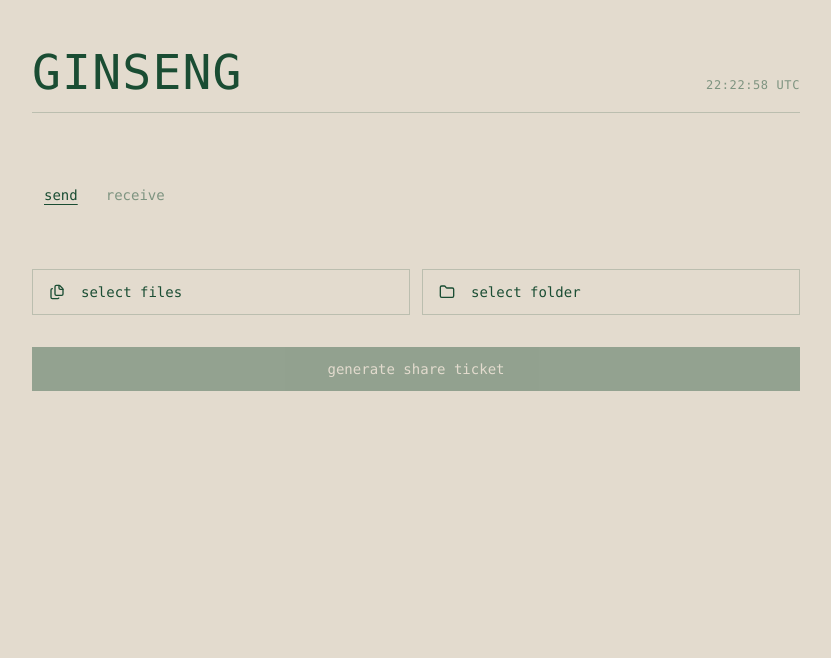
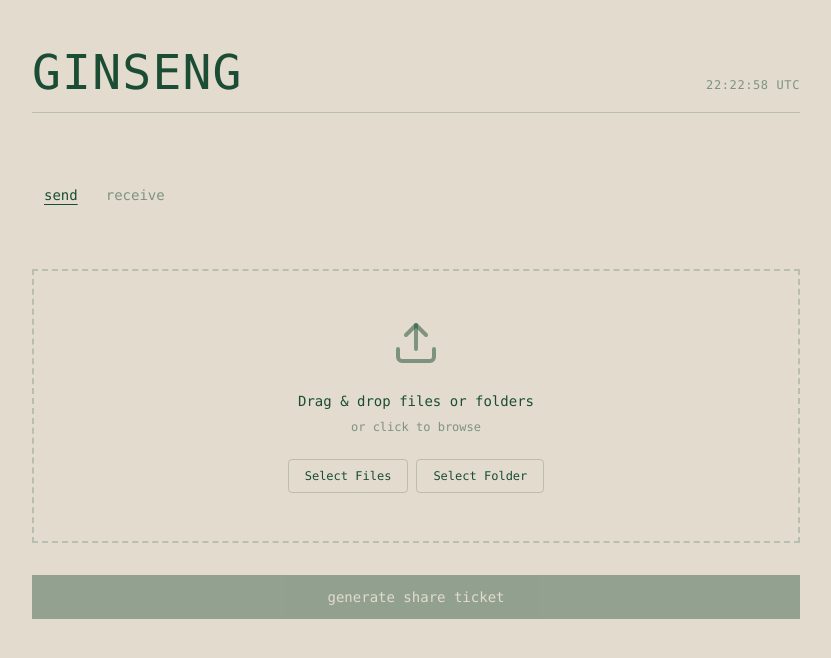
Before and after one commit to alDuncanson/Ginseng, a React (Vite) app: page / in a window 1280 px wide. Shown: the top 658 px of the page, without its empty margins (224-1055 px from the left). Built offline with nearby package versions, Linux system fonts and the light colour scheme.

Commit message:
feat: initial drag & drop implementation

```diff
--- a/biome.json
+++ b/biome.json
@@ -13,6 +13,9 @@
 			},
 			"suspicious": {
 				"noExplicitAny": "warn"
+			},
+			"a11y": {
+				"noStaticElementInteractions": "off"
 			}
 		}
 	},
--- /dev/null
+++ b/src/components/DropZone.tsx
@@ -0,0 +1,131 @@
+import { getCurrentWebview } from "@tauri-apps/api/webview";
+import { open } from "@tauri-apps/plugin-dialog";
+import { Upload } from "lucide-react";
+import { useEffect, useRef, useState } from "react";
+import { toast } from "sonner";
+
+interface DropZoneProps {
+	onPathsSelected: (paths: string[]) => void;
+	disabled?: boolean;
+}
+
+export function DropZone({ onPathsSelected, disabled = false }: DropZoneProps) {
+	const [isDragging, setIsDragging] = useState(false);
+	const dropZoneRef = useRef<HTMLDivElement>(null);
+	const isMouseOverRef = useRef(false);
+
+	useEffect(() => {
+		const setupListeners = async () => {
+			const webview = getCurrentWebview();
+			const unlisten = await webview.onDragDropEvent((event) => {
+				if (event.payload.type === "enter") {
+					if (!disabled) {
+						setIsDragging(true);
+					}
+				} else if (event.payload.type === "leave") {
+					setIsDragging(false);
+				} else if (event.payload.type === "drop") {
+				setIsDragging(false);
+				if (!disabled && event.payload.paths.length > 0) {
+				onPathsSelected(event.payload.paths);
+				}
+				}
+			});
+
+			return unlisten;
+		};
+
+		let cleanup: (() => void) | undefined;
+		setupListeners().then((fn) => {
+			cleanup = fn;
+		});
+
+		return () => {
+			cleanup?.();
+		};
+	}, [disabled, onPathsSelected]);
+
+	const handleClick = async () => {
+		if (disabled) return;
+
+		try {
+			const result = await open({
+				multiple: true,
+				directory: false,
+			});
+
+			if (result) {
+				const paths = Array.isArray(result) ? result : [result];
+				onPathsSelected(paths as string[]);
+			}
+		} catch {
+			toast.error("Failed to select files");
+		}
+	};
+
+	const handleFolderClick = async () => {
+		if (disabled) return;
+
+		try {
+			const result = await open({
+				multiple: false,
+				directory: true,
+			});
+
+			if (result) {
+				onPathsSelected([result as string]);
+			}
+		} catch {
+			toast.error("Failed to select folder");
+		}
+	};
+
+	return (
+		<div
+			ref={dropZoneRef}
+			onMouseEnter={() => {
+				isMouseOverRef.current = true;
+			}}
+			onMouseLeave={() => {
+				isMouseOverRef.current = false;
+			}}
+			className={`
+				relative border-2 border-dashed rounded-lg p-12 w-full
+				transition-all duration-200
+				${isDragging ? "border-primary bg-primary/5 scale-[0.99]" : "border-foreground/20"}
+				${disabled ? "opacity-50 cursor-not-allowed" : "hover:border-foreground/40"}
+			`}
+		>
+			<div className="flex flex-col items-center gap-6 text-center">
+				<Upload
+					className={`h-12 w-12 transition-transform ${isDragging ? "scale-110 text-primary" : "text-muted-foreground"}`}
+				/>
+				<div className="space-y-2">
+					<p className="text-sm font-normal">
+						{isDragging ? "Drop files or folders here" : "Drag & drop files or folders"}
+					</p>
+					<p className="text-xs text-muted-foreground">or click to browse</p>
+				</div>
+
+				<div className="flex gap-2">
+					<button
+						type="button"
+						onClick={handleClick}
+						disabled={disabled}
+						className="px-4 py-2 text-xs border border-foreground/20 rounded hover:bg-foreground/5 transition-colors disabled:opacity-50 disabled:cursor-not-allowed"
+					>
+						Select Files
+					</button>
+					<button
+						type="button"
+						onClick={handleFolderClick}
+						disabled={disabled}
+						className="px-4 py-2 text-xs border border-foreground/20 rounded hover:bg-foreground/5 transition-colors disabled:opacity-50 disabled:cursor-not-allowed"
+					>
+						Select Folder
+					</button>
+				</div>
+			</div>
+		</div>
+	);
+}
--- a/src/components/FileTransfer.tsx
+++ b/src/components/FileTransfer.tsx
@@ -1,8 +1,8 @@
 import { Channel, invoke } from "@tauri-apps/api/core";
-import { open } from "@tauri-apps/plugin-dialog";
-import { Copy, File, Files, Folder, X } from "lucide-react";
+import { Copy, File, X } from "lucide-react";
 import { useState } from "react";
 import { toast } from "sonner";
+import { DropZone } from "@/components/DropZone";
 import { ParallelProgress } from "@/components/ParallelProgress";
 import { Button } from "@/components/ui/button";
 import { Input } from "@/components/ui/input";
@@ -39,35 +39,9 @@ export function FileTransfer() {
 	const [uploadProgress, setUploadProgress] = useState<TransferProgress | null>(null);
 	const [downloadProgress, setDownloadProgress] = useState<TransferProgress | null>(null);
 
-	const selectFiles = async () => {
-		try {
-			const files = await open({
-				multiple: true,
-				directory: false,
-			});
-			if (files) {
-				const fileArray = Array.isArray(files) ? files : [files];
-				setSelectedPaths(fileArray as string[]);
-				setTicket("");
-			}
-		} catch {
-			toast.error("Failed to select files");
-		}
-	};
-
-	const selectFolder = async () => {
-		try {
-			const folder = await open({
-				multiple: false,
-				directory: true,
-			});
-			if (folder) {
-				setSelectedPaths([folder as string]);
-				setTicket("");
-			}
-		} catch {
-			toast.error("Failed to select folder");
-		}
+	const handlePathsSelected = (paths: string[]) => {
+		setSelectedPaths(paths);
+		setTicket("");
 	};
 
 	const removeFile = (pathToRemove: string) => {
@@ -215,24 +189,7 @@ export function FileTransfer() {
 					</TabsList>
 
 					<TabsContent value="send" className="space-y-8">
-						<div className="grid grid-cols-2 gap-3">
-							<Button
-								variant="outline"
-								onClick={selectFiles}
-								className="justify-start h-auto py-3 border"
-							>
-								<Files className="h-3.5 w-3.5 mr-2" />
-								<span className="font-normal">select files</span>
-							</Button>
-							<Button
-								variant="outline"
-								onClick={selectFolder}
-								className="justify-start h-auto py-3 border"
-							>
-								<Folder className="h-3.5 w-3.5 mr-2" />
-								<span className="font-normal">select folder</span>
-							</Button>
-						</div>
+						<DropZone onPathsSelected={handlePathsSelected} disabled={sendLoading} />
 
 						{selectedPaths.length > 0 && (
 							<div className="space-y-4 pt-2">
--- a/src/components/index.ts
+++ b/src/components/index.ts
@@ -1 +1,2 @@
+export { DropZone } from "./DropZone";
 export { FileTransfer } from "./FileTransfer";
```
